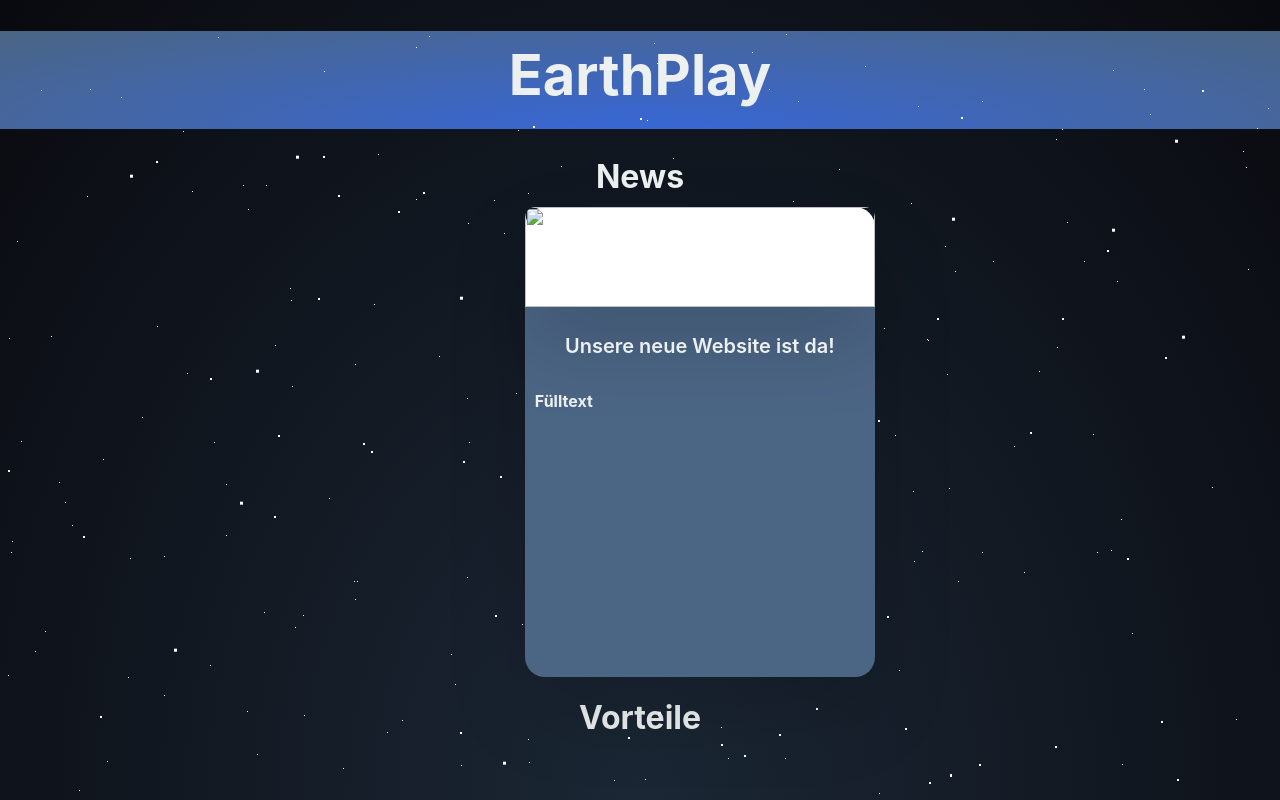
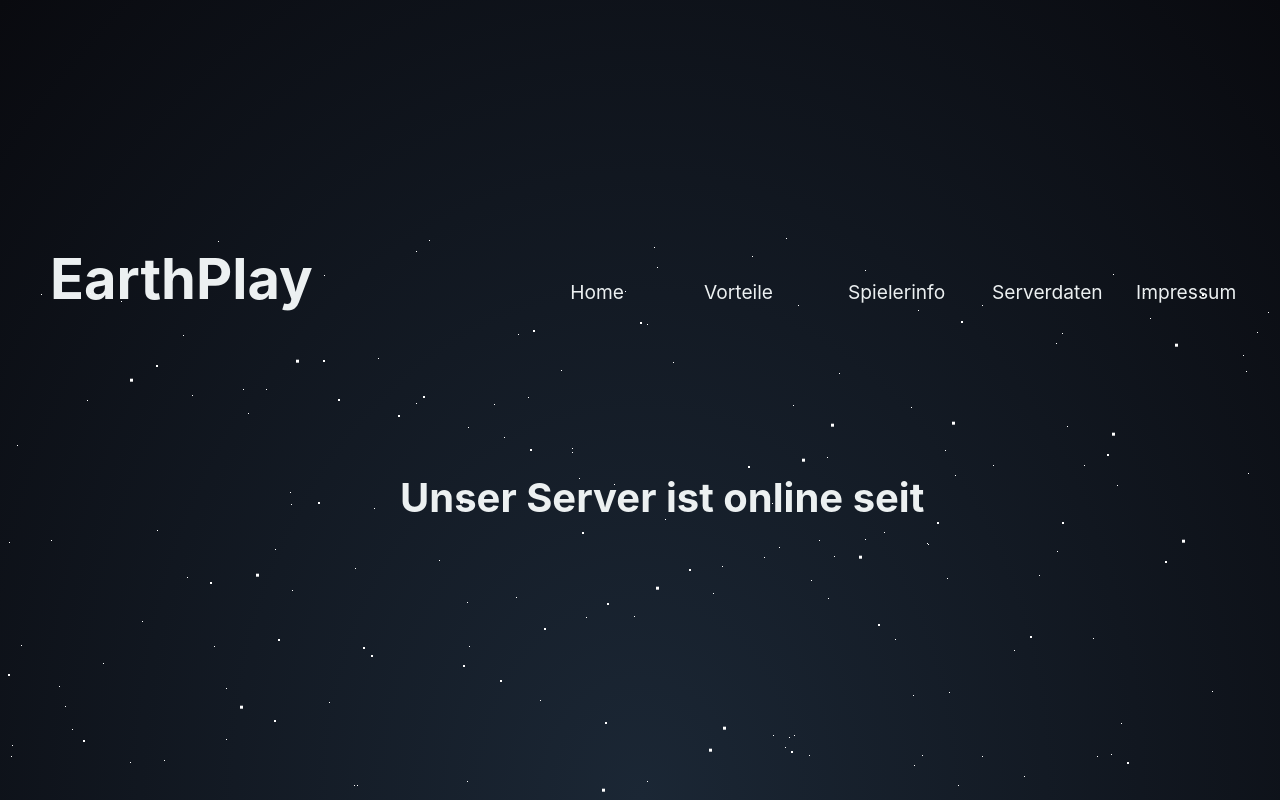
Before and after one commit to Auau2401/EarthPlay, a plain HTML site: page index.html in a window 1280 px wide. Drawn offline with Linux system fonts and the light colour scheme.

Commit message:
Add files via upload

```diff
--- a/index.html
+++ b/index.html
@@ -8,35 +8,22 @@
 	        <meta name="description" content="Offizielle Seite des EarthPlay Servers!"/>
     </head>
     <body>
-        <div id="header">
-            <a>EarthPlay</a>
+        <div id="header" style="white-space: nowrap">
+            <span id="earthplay">EarthPlay</span>
+            <a href="#">Impressum</a>
+            <a href="#">Serverdaten</a>
+            <a href="#">Spielerinfo</a>
+            <a href="#">Vorteile</a>
+            <a href="#">Home</a>
         </div>
         <section class="wrapper">
         <div id="stars"></div>
         <div id="stars2"></div>
         <div id="stars3"></div>
         </section>
-        <div class="all">
-        <h1>News</h1>
-            <!News Karte>
-                <div class="card" style="text-align: center">
-                <div class="img">
-                <img src="news1.png">
-                </div>
-                <div class="content">
-                <div class="details">
-                    <h2>Unsere neue Website ist da!</h2>
-                    <div class="data">
-                        <h3>Fülltext</h3>
-                    </div>
-                    <div class="action">
-                    </div>
-                </div>
-                </div>
-                </div>
-
-        </div>
-        <h1>Vorteile</h1>
+        <section id="Start">
+        <h1>Unser Server ist online seit</h1>
+        </section>
         <footer>
         </footer>
     </body>
--- a/style.css
+++ b/style.css
@@ -26,89 +26,43 @@ body {
 
 
 
-#header {
-    background: radial-gradient(ellipse at bottom, #3867d6 0%,#4b6584 100%);
+#header #earthplay {
+    background: transparent;
     height: auto;
     font-size: 350%;
     font-weight: bold;
-    text-align: center;
+    text-align: left;
     padding-top: 10px;
     padding-bottom: 20px;
+    padding-left: 50px;
+    display: inline-block;
 }
 
 h1 {
-    text-align: center;
-    font-size: 200%;
+    text-align: left;
+    font-size: 250%;
     padding-bottom: 10px;
-}
-
-.card {
-    align-self: center;
-    position: relative;
-    width: 350px;
-    height: 450px;
-    background: #4b6584;
-    border-radius: 20px;
-    box-shadow: 0 35px 80px rgba(0,0,0,0.15);
-    transition: 0.5s;
-    margin-left: 41%;
+    padding-top: 100px;
+    padding-left: 400px;
 }
 
 
-
-.img {
-    position: absolute;
-    top: -20px;
-    width: 350px;
-    height: 100px;
-    background: #fff;
-    border-top-left-radius: 20px;
-    border-top-right-radius: 20px;
-    box-shadow: 0 35px 80px rgba(0,0,0,0.15);
+.Text {
+    font-weight: bold;
+    text-align: right;
+    padding-right: 1100px;
 }
 
-.img img {
-    position: absolute;
-    top: 0;
-    left: 0;
-    width: 100%;
-    height: 100%;
-    object-fit: cover;
-    border-top-left-radius: 10px;
-    border-top-right-radius: 10px;
-}
-
-.card .content {
-    position: absolute;
-    width: 100%;
-    height: 100%;
-    display: flex;
-    justify-content: center;
-    align-items: flex-end;
-}
-
-.card .content .details {
-    padding: 10px;
-    padding-bottom: 250px;
-    text-align: center;
-    width: 100%;
-    transition: 0.5s;
-}
-
-.card .content .details h2 {
-    font-size: 1.25em;
-    font-weight: 600;
+#header a {
+    width: 5%;
+    display: inline-block;
+    font-size: 120%;
+    padding-top: 45px;
+    float: right;
+    text-align: right;
+    padding-right: 80px;
+    text-decoration: none;
     color: #ecf0f1;
-    line-height: 1.2em;
-}
-
-.card .content .details .data {
-    display: flex;
-    justify-content: space-between;
-}
-
-.card .content .details .data h3 {
-    font-size: 1em;
 }
 
 #stars {
```
